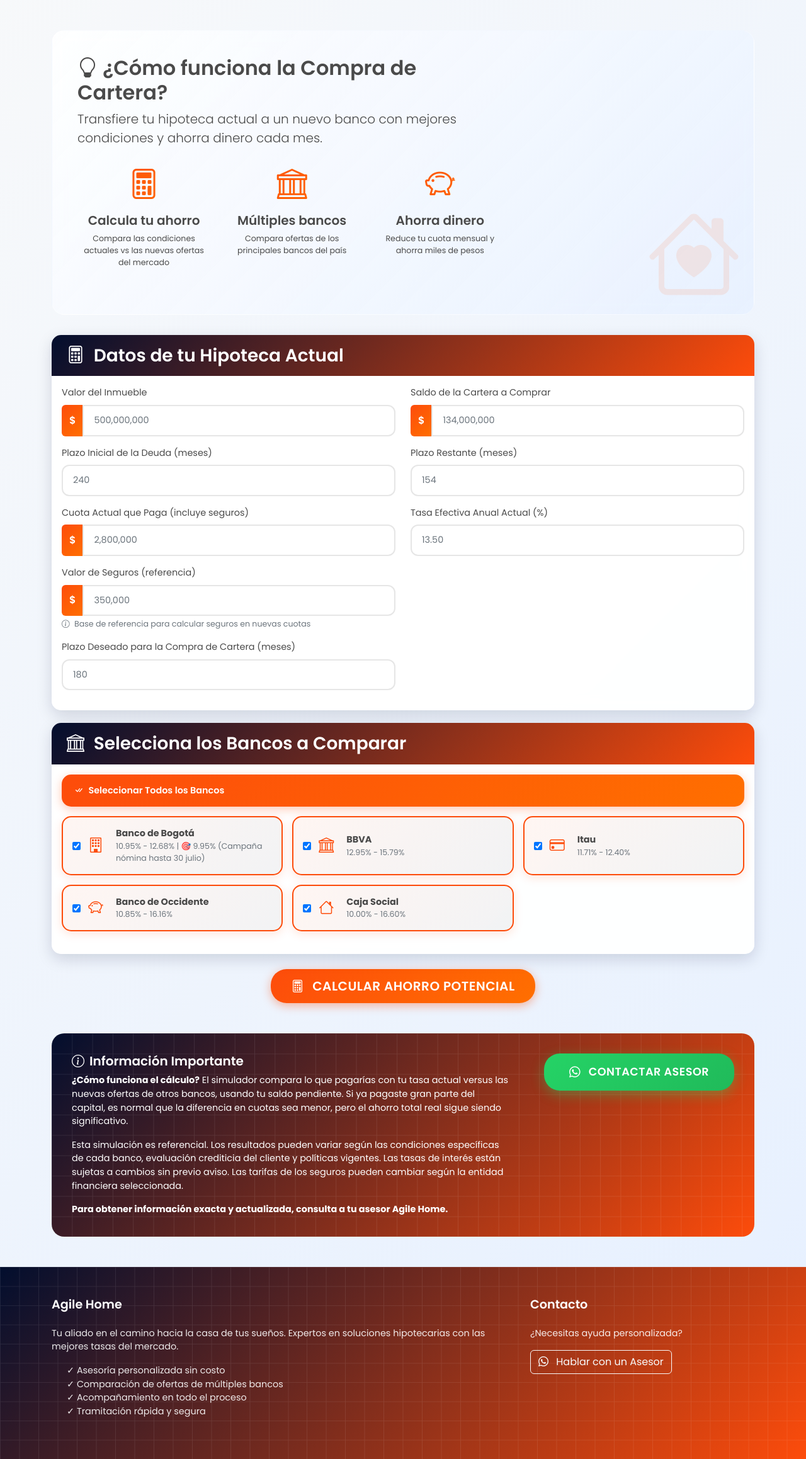
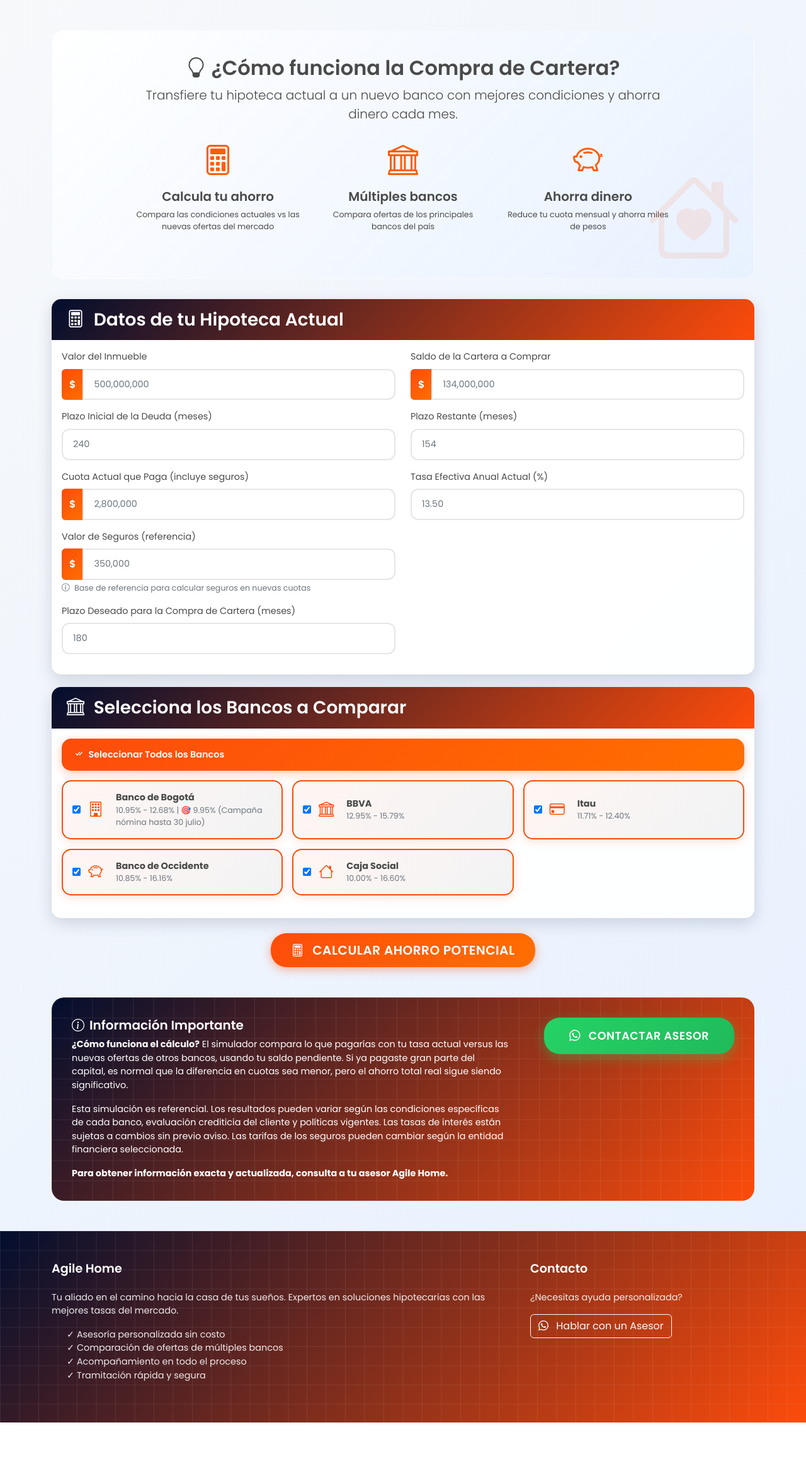
Before and after one commit to Agilehomesf/Simulador-Compra-de-Cartera-Agile-Home, a Flask app: page / in a window 1280 px wide. Shown: the part 194-2511 px from the top of the page at 63% size. After the commit the page ends 2453 px from the top, so only its background shows below. Run offline with Flask 3, Linux system fonts and the light colour scheme.

Commit message:
Update index.html

```diff
--- a/templates/index.html
+++ b/templates/index.html
@@ -39,8 +39,8 @@
     <div class="container my-5">
         <!-- Introduction Section -->
         <div class="intro-container">
-            <div class="row">
-                <div class="col-lg-8">
+            <div class="row justify-content-center">
+                <div class="col-lg-10 text-center">
                     <h2><i class="bi bi-lightbulb me-2"></i>¿Cómo funciona la Compra de Cartera?</h2>
                     <p class="lead">Transfiere tu hipoteca actual a un nuevo banco con mejores condiciones y ahorra dinero cada mes.</p>
 
```
